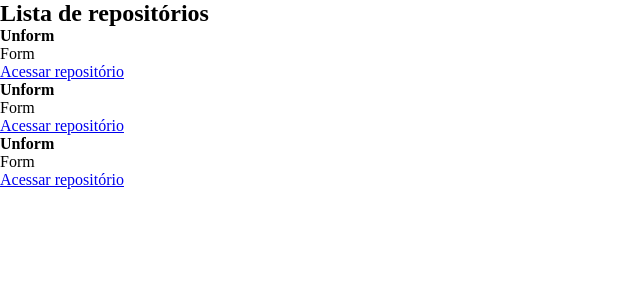
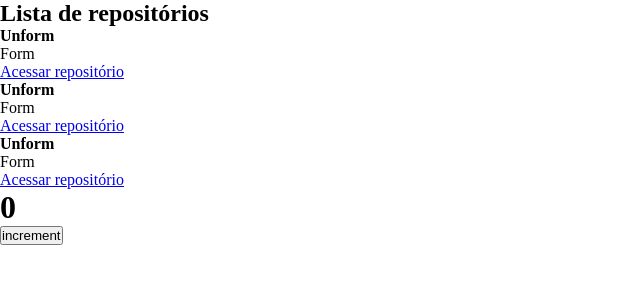
Before and after one commit to Pedrofelipem/ignite-reactjs, a React app: page / in a window 1280 px wide. Shown: the top 300 px of the page, without its empty margins (0-640 px from the left). Built offline with nearby package versions, Linux system fonts and the light colour scheme.

Commit message:
Components: Counter

```diff
--- a/src/App.jsx
+++ b/src/App.jsx
@@ -1,5 +1,11 @@
+import { Counter } from "./components/Counter";
 import { RepositoryList } from "./components/RepositoryList"
 import "./styles/global.scss"
 export function App() {
-    return <RepositoryList />
+    return (
+        <>
+        <RepositoryList />
+        <Counter />
+        </>
+    )
 }
--- /dev/null
+++ b/src/components/Counter.jsx
@@ -0,0 +1,15 @@
+import  {useState} from 'react';
+export function Counter(){
+    const [counter, setCounter] = useState(0);
+    function increment(){
+        setCounter(counter + 1)
+    }
+    return(
+        <di>
+            <h1>{counter}</h1>
+            <button type="button" onClick={increment}>
+                increment
+            </button>
+        </di>
+    );
+}
```
